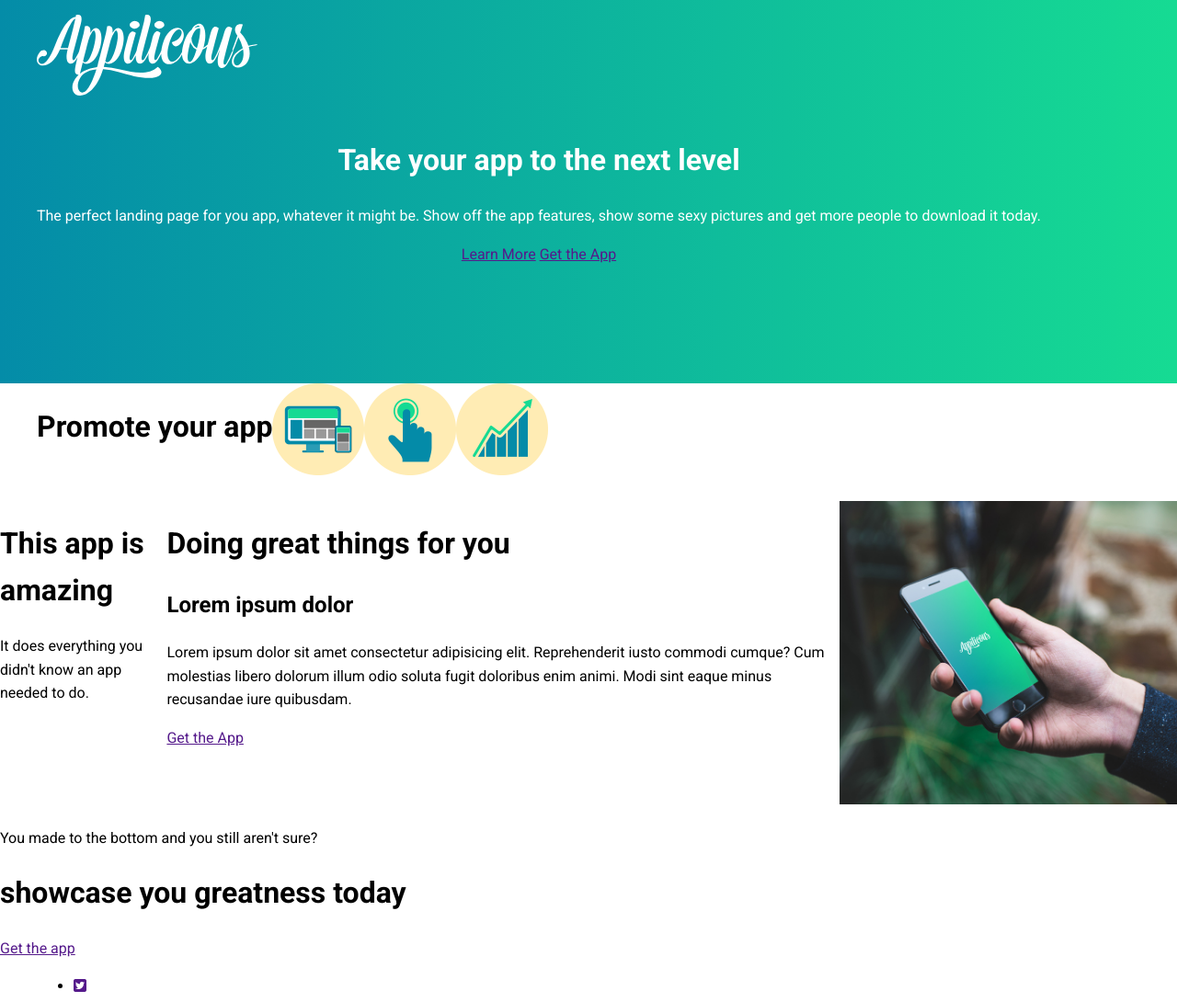
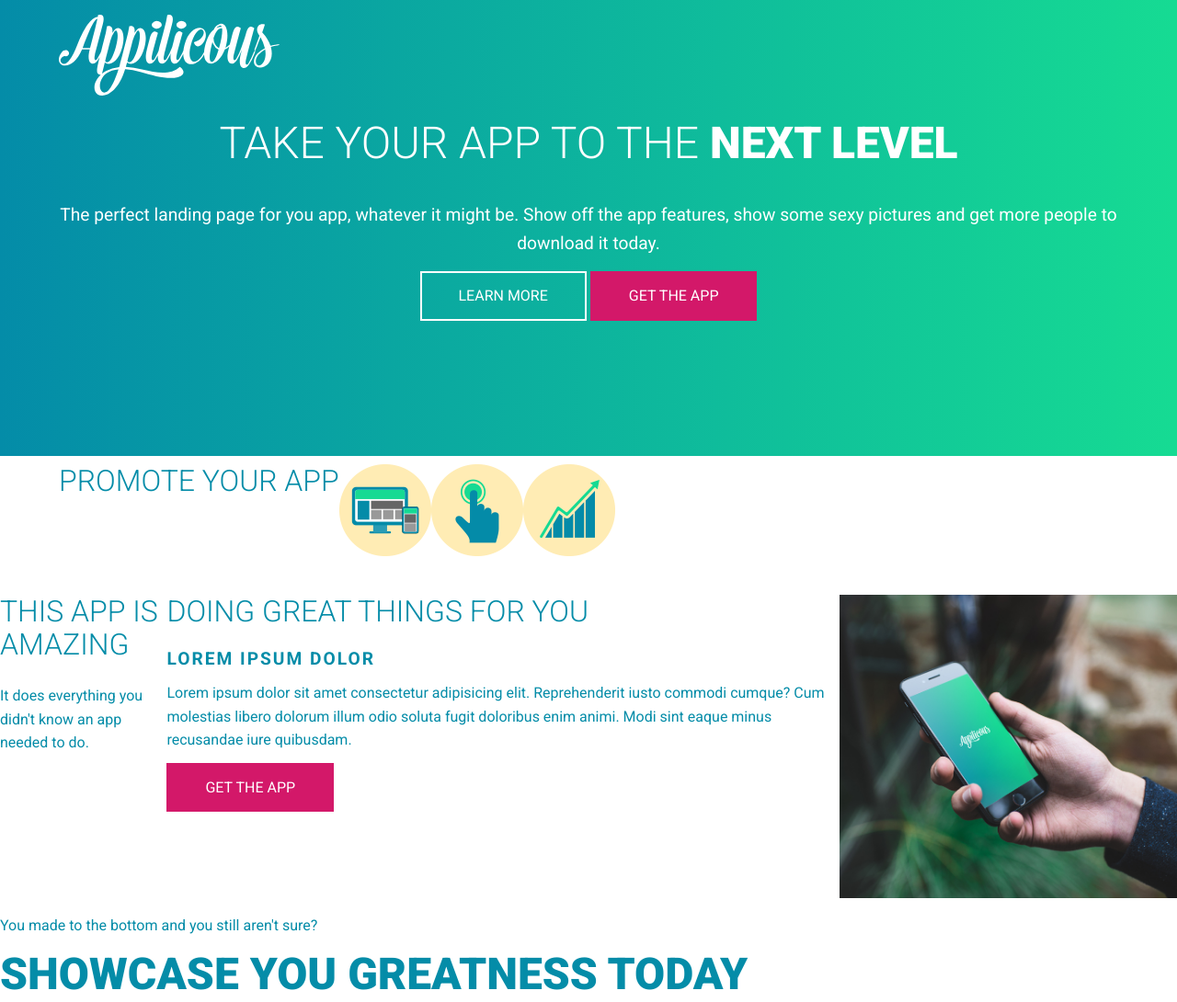
Before and after one commit to Jonielevy/Responsive-start-to-finish, a plain HTML site: page index.html in a window 1280 px wide. Shown: the top 1090 px of the page at 92% size. Drawn offline with Linux system fonts and the light colour scheme.

Commit message:
Typography

```diff
--- a/scss/abstracts/_colors.sass
+++ b/scss/abstracts/_colors.sass
@@ -7,7 +7,7 @@ $white: rgba(255, 255, 255)
 
 // Text colors
 
-$text-main: $secondary
+$text-main: $main
 $text-inverse: $white
 $text-accent: $accent
-$text-secondary: $main
+$text-secondary: $secondary
--- a/scss/base/_base.sass
+++ b/scss/base/_base.sass
@@ -1,11 +1,14 @@
 *, *::before, *::after
     box-sizing: border-box
+
+body
+    color: $text-main
 
 img
    max-width: 100%
    height: auto
 
 .container
-    width: 95%
+    width: 90%
     max-width: 1200px
     margin: 0 auto
--- /dev/null
+++ b/scss/base/_typography.sass
@@ -0,0 +1,28 @@
+h1, h2, h3, h4, h5, h6, p
+    margin: 0 0 .75em
+
+h1:last-child, h2:last-child, h3:last-child,
+h4:last-child, h5:last-child, h6:last-child,
+p:last-child
+    margin: 0
+
+h1
+    font-size: 2rem
+    font-weight: $font-light
+    line-height: 1.15
+    text-transform: uppercase
+
+h2
+    font-size: 1.2rem
+    text-transform: uppercase
+    letter-spacing: 2px
+    line-height: 1
+
+.title-large
+    font-size: 3rem
+    font-weight: $font-black
+    span
+        font-weight: $font-light
+
+.text-intro
+    font-size: 1.2rem
--- /dev/null
+++ b/scss/components/_buttons.sass
@@ -0,0 +1,27 @@
+.btn
+    display: inline-block
+    padding: .75em 2.5em
+    text:
+        transform: uppercase
+        decoration: none
+
+:not(:last-of-type)
+    margin-bottom: .6em
+
+.btn--primary
+    background: $accent
+    color: $text-inverse
+    border: 2px solid $accent
+
+    &:hover,
+    &:focus
+        background: darken($accent, 15%)
+
+.btn--secondary
+    border: 2px solid $text-inverse
+    color: $text-inverse
+
+    &:hover,
+    &:focus
+        background: $text-inverse
+        color: $text-main
--- a/scss/main.sass
+++ b/scss/main.sass
@@ -8,6 +8,7 @@
 
 // 3. Base Styles
 @import base/base
+@import base/typography
 
 // 4. Layout
 @import layout/grid
@@ -16,3 +17,4 @@
 
 
 // 5. Components
+@import components/buttons
```
Also changed, not shown: css/main.css.
